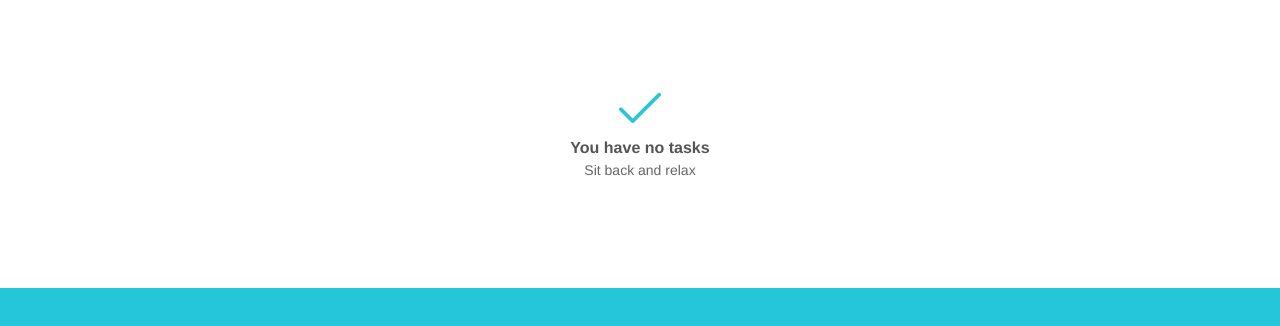
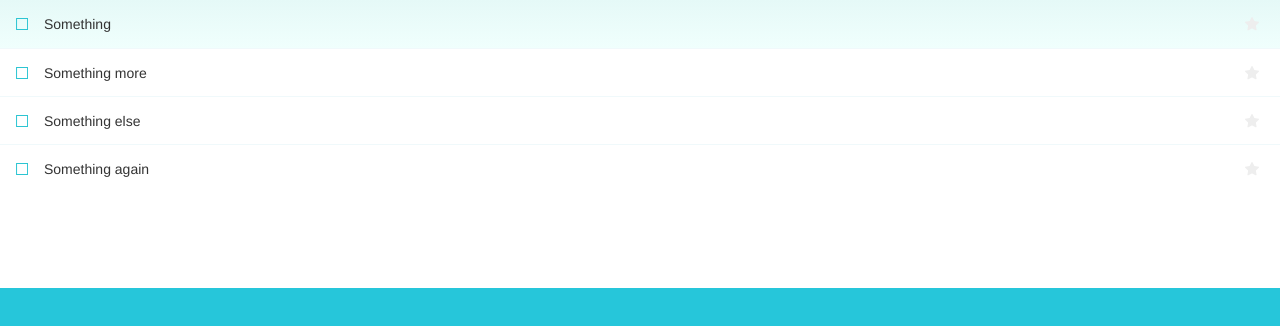
Before and after one commit to shortrange01/storybook-tutorial, a Vue app: page / in a window 1280 px wide. Shown: the top 326 px of the page. Built offline with nearby package versions, Linux system fonts and the light colour scheme; a web font is replaced by a local one.

Commit message:
refactor: TaskList

```diff
--- /dev/null
+++ b/src/components/PureTaskList.vue
@@ -0,0 +1,43 @@
+<template>
+    <div class="list-items">
+        <template v-if="loading">
+            <div v-for="n in 6" :key="n" class="loading-item">
+                <span class="glow-checkbox" />
+                <span class="glow-text"> <span>Loading</span> <span>cool</span> <span>state</span> </span>
+            </div>
+        </template>
+        <template v-else-if="isEmpty">
+            <div class="wrapper-message">
+                <span class="icon-check" />
+                <div class="title-message">You have no tasks</div>
+                <div class="subtitle-message">Sit back and relax</div>
+            </div>
+        </template>
+        <template v-else>
+            <Task v-for="task in tasksInOrder" :key="task.id" :task="task" v-on="$listeners" />
+        </template>
+    </div>
+</template>
+
+<script>
+import Task from './Task';
+export default {
+    name: 'PureTaskList',
+    components: { Task },
+    props: {
+        tasks: { type: Array, required: true, default: () => [] },
+        loading: { type: Boolean, default: false }
+    },
+    computed: {
+        tasksInOrder() {
+            return [
+                ...this.tasks.filter(t => t.state === 'TASK_PINNED'),
+                ...this.tasks.filter(t => t.state !== 'TASK_PINNED')
+            ];
+        },
+        isEmpty() {
+            return this.tasks.length === 0;
+        }
+    }
+};
+</script>
--- a/src/components/TaskList.vue
+++ b/src/components/TaskList.vue
@@ -1,43 +1,14 @@
 <template>
-    <div class="list-items">
-        <template v-if="loading">
-            <div v-for="n in 6" :key="n" class="loading-item">
-                <span class="glow-checkbox" />
-                <span class="glow-text"> <span>Loading</span> <span>cool</span> <span>state</span> </span>
-            </div>
-        </template>
-        <template v-else-if="isEmpty">
-            <div class="wrapper-message">
-                <span class="icon-check" />
-                <div class="title-message">You have no tasks</div>
-                <div class="subtitle-message">Sit back and relax</div>
-            </div>
-        </template>
-        <template v-else>
-            <Task v-for="task in tasksInOrder" :key="task.id" :task="task" v-on="$listeners" />
-        </template>
-    </div>
+    <PureTaskList :tasks="tasks" v-on="$listeners" @archive-task="archiveTask" @pin-task="pinTask" />
 </template>
 
 <script>
-import Task from './Task';
+import PureTaskList from './PureTaskList';
+import { mapState, mapActions } from 'vuex';
+
 export default {
-    name: 'TaskList',
-    components: { Task },
-    props: {
-        tasks: { type: Array, required: true, default: () => [] },
-        loading: { type: Boolean, default: false }
-    },
-    computed: {
-        tasksInOrder() {
-            return [
-                ...this.tasks.filter(t => t.state === 'TASK_PINNED'),
-                ...this.tasks.filter(t => t.state !== 'TASK_PINNED')
-            ];
-        },
-        isEmpty() {
-            return this.tasks.length === 0;
-        }
-    }
+    components: { PureTaskList },
+    methods: mapActions(['archiveTask', 'pinTask']),
+    computed: mapState(['tasks'])
 };
 </script>
```
